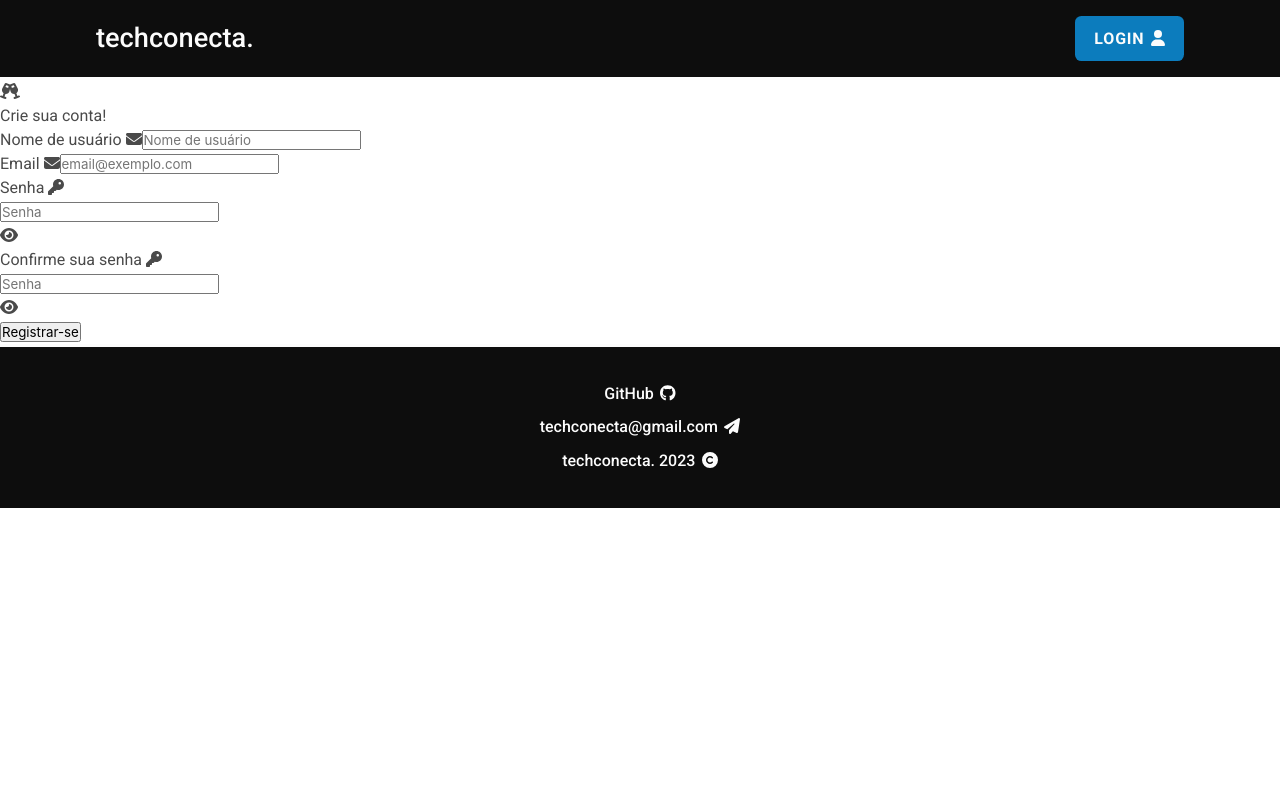
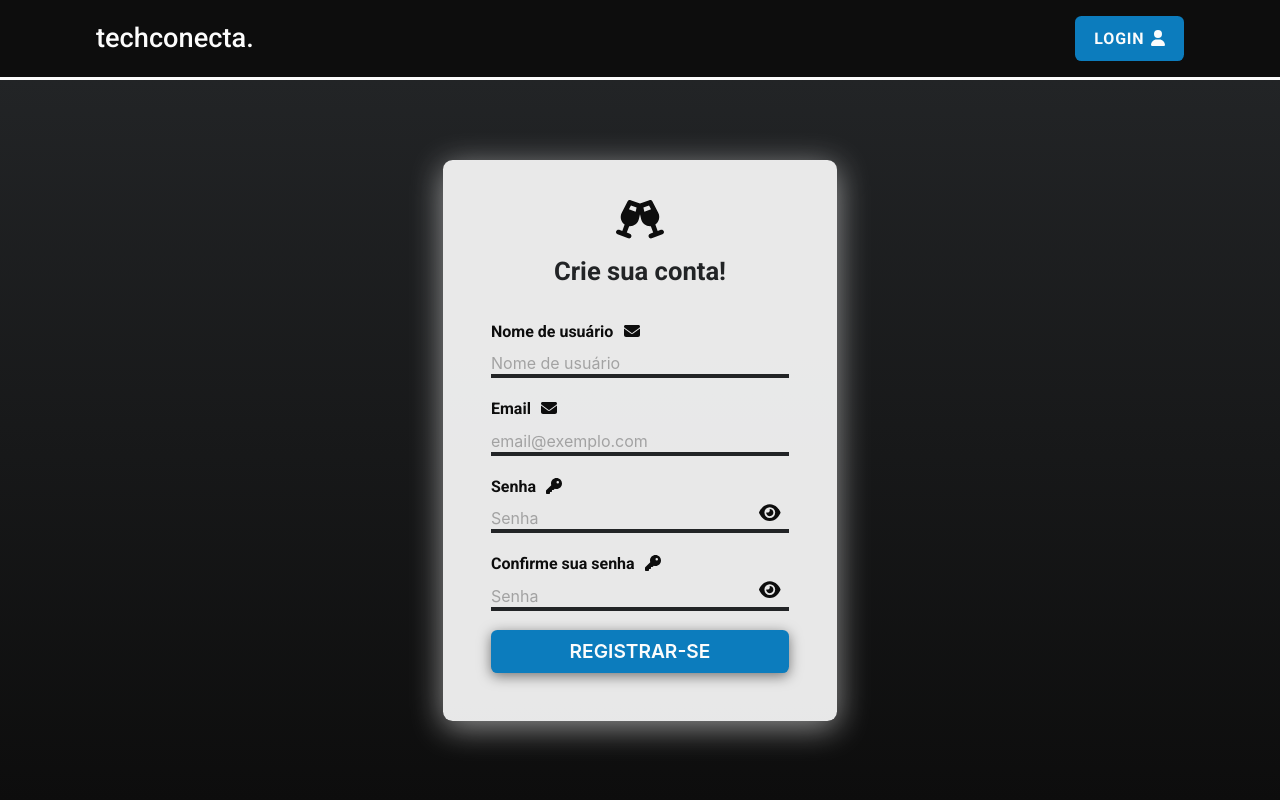
Before and after one commit to hfidelis/techconecta-prototype, an Angular app: page /register in a window 1280 px wide. Shown: the top 800 px of the page. Built offline with nearby package versions, Linux system fonts and the light colour scheme.

Commit message:
feat: added register-page placeholder css

```diff
--- a/src/app/components/pages/register-page/register-page.component.scss
+++ b/src/app/components/pages/register-page/register-page.component.scss
@@ -0,0 +1,187 @@
+@import 'variables.scss';
+
+main {
+  display: flex;
+  align-items: center;
+  justify-content: center;
+  min-width: 100vw;
+  min-height: 80vh;
+  background-image: linear-gradient(to bottom, $gray, $black);
+  padding: 5rem 0;
+
+  .form_wrapper {
+    display: flex;
+    align-items: center;
+    justify-content: center;
+    flex-direction: column;
+    gap: .8rem;
+
+    min-width: 20%;
+
+    border-radius: .6rem;
+
+    padding: 2rem;
+    background-color: rgb(255 255 255 / .9);
+
+    animation: glowUp 2s infinite ease-in-out;
+
+    .form_title {
+      display: flex;
+      align-items: center;
+      justify-content: center;
+      flex-direction: column;
+      gap: .2rem;
+
+      > fa-icon {
+        font-size: 2.4rem;
+        color: $black;
+      }
+
+      > h2 {
+        font-size: 1.6rem;
+        font-weight: 600;
+        color: $gray;
+      }
+    }
+
+    .register_form {
+      display: flex;
+      align-items: center;
+      justify-content: center;
+      flex-direction: column;
+      padding: 1rem;
+      width: 100%;
+      gap: 1.2rem;
+
+      .input_section {
+        display: flex;
+        align-items: flex-start;
+        justify-content: flex-start;
+        flex-direction: column;
+        gap: .4rem;
+
+        width: 100%;
+
+        > label {
+          font-size: 1rem;
+          font-weight: 600;
+          color: $black;
+
+          fa-icon {
+            margin-left: .4rem;
+          }
+        }
+
+        .form_input {
+          width: 100%;
+          border: none;
+          border-bottom: .25rem solid $gray;
+          color: $black;
+          background-color: transparent;
+          font-size: 1.2rem;
+          font-weight: 400;
+          outline: none;
+        }
+
+        .form_error {
+          font-weight: 500;
+          font-size: .9rem;
+          color: rgb(201, 43, 43);
+
+          > fa-icon {
+            margin-left: .3rem;
+          }
+
+          animation: shake 400ms ease-in-out 1;
+        }
+
+        .passwordDiv {
+          display: flex;
+          align-items: center;
+          justify-content: center;
+          width: 100%;
+          position: relative;
+
+          .eyeBtn {
+            position: absolute;
+            right: 0;
+            width: 10%;
+            height: 100%;
+            bottom: 20%;
+            cursor: pointer;
+
+            > fa-icon {
+              font-size: 1.2rem;
+              color: $black;
+            }
+          }
+        }
+      }
+
+      .submitBtn {
+        width: 100%;
+        cursor: pointer;
+        padding: .6rem;
+        font-size: 1.2rem;
+        font-weight: 600;
+        text-transform: uppercase;
+        box-shadow: 0 .2rem .8rem rgb(0 0 0 / .5);
+        border-radius: .4rem;
+        border: none;
+        outline: none;
+        background-color: $blue;
+        color: $white;
+        transition: all 400ms;
+
+        &:hover {
+          background-color: $dark-blue;
+        }
+      }
+    }
+  }
+}
+
+input::placeholder {
+  font-size: 1rem;
+  color: rgb(0 0 0 / .3);
+}
+
+@keyframes glowUp {
+  0% {
+    box-shadow: 0 .4rem 1.4rem rgb(255 255 255 / .15);
+  }
+
+  25% {
+    box-shadow: 0 .4rem 1.8rem rgb(255 255 255 / .25);
+  }
+
+  50% {
+    box-shadow: 0 .4rem 2rem rgb(255 255 255 / .55);
+  }
+
+  75% {
+    box-shadow: 0 .4rem 1.8rem rgb(255 255 255 / .25);
+  }
+
+  100% {
+    box-shadow: 0 .4rem 1.4rem rgb(255 255 255 / .15);
+  }
+}
+
+@keyframes shake {
+  0% {
+    transform: translateX(0);
+  }
+  25% {
+    transform: translateX(-0.5rem);
+  }
+  50% {
+    transform: translateX(0.5rem);
+  }
+  75% {
+    transform: translateX(-0.5rem);
+  }
+  100% {
+    transform: translateX(0);
+  }
+}
```
